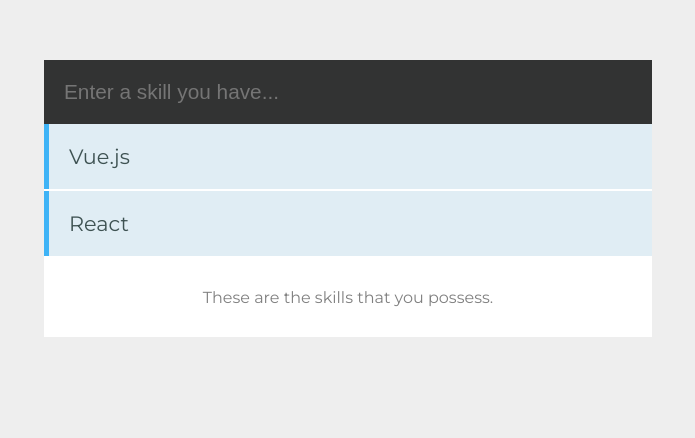
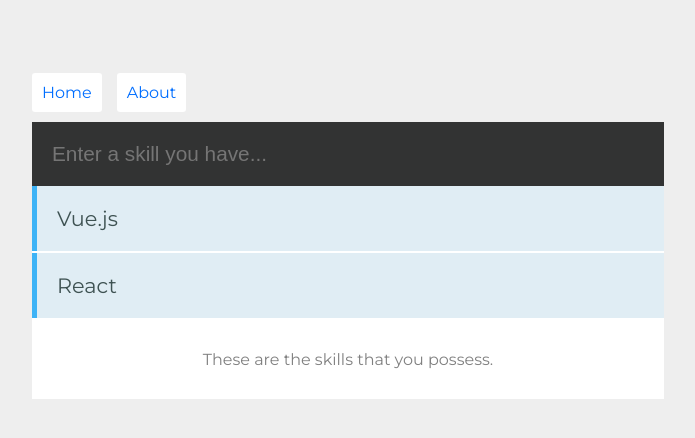
Before and after one commit to nataliecardot/vue-skills, a Vue app: page /#/ in a window 1280 px wide. Shown: the part 194-632 px from the top of the page, without its empty margins (292-987 px from the left). Built offline with nearby package versions, Linux system fonts and the light colour scheme; a small style sheet from the web is missing.

Commit message:
Add vue-router

```diff
--- a/package.json
+++ b/package.json
@@ -10,7 +10,8 @@
   "dependencies": {
     "core-js": "^3.4.4",
     "vee-validate": "2.2.15",
-    "vue": "^2.6.10"
+    "vue": "^2.6.10",
+    "vue-router": "^3.1.5"
   },
   "devDependencies": {
     "@vue/cli-plugin-babel": "^4.1.0",
--- a/src/App.vue
+++ b/src/App.vue
@@ -1,14 +1,20 @@
 <template>
   <div id="app">
-    <Skills />
+    <nav>
+      <router-link to="/">Home</router-link>
+      <router-link to="/about">About</router-link>
+    </nav>
+
+    <!-- Have to use this wherever you want router to display template -->
+    <router-view />
   </div>
 </template>
 
 <script>
-import Skills from "./components/Skills.vue";
+import Skills from './components/Skills.vue';
 
 export default {
-  name: "app",
+  name: 'app',
   components: {
     Skills
   }
@@ -16,14 +22,19 @@
 </script>
 
 <style>
-@import url("https://fonts.googleapis.com/css?family=Montserrat:400,700");
+@import url('https://fonts.googleapis.com/css?family=Montserrat:400,700');
+
+* {
+  box-sizing: border-box;
+}
+
 body {
   background-color: #eee;
-  font-family: "Montserrat", sans-serif;
+  font-family: 'Montserrat', sans-serif;
   /* display; flex along with setting auto margin for flex item causes it to be centered */
-  display: flex;
-  margin: 0;
-  padding: 2rem;
+  display: grid;
+  justify-items: center;
+  padding-top: 50px;
 }
 
 body,
@@ -36,7 +47,16 @@
   margin: auto;
 }
 
-* {
-  box-sizing: border-box;
+nav {
+  padding: 20px 20px 20px 0;
+}
+
+nav a {
+  padding: 10px;
+  text-decoration: none;
+  background: #fff;
+  border-radius: 3px;
+  color: rgb(0, 110, 255);
+  margin-right: 15px;
 }
 </style>
--- /dev/null
+++ b/src/components/About.vue
@@ -0,0 +1,6 @@
+<template>
+  <div class="about">
+    <h1>About</h1>
+    <p>Bla bla bla</p>
+  </div>
+</template>
--- a/src/main.js
+++ b/src/main.js
@@ -1,11 +1,13 @@
 import Vue from 'vue';
 import App from './App.vue';
 import VeeValidate from 'vee-validate';
+import router from './router';
 
 Vue.use(VeeValidate);
 
 Vue.config.productionTip = false;
 
 new Vue({
+  router,
   render: h => h(App)
 }).$mount('#app');
--- /dev/null
+++ b/src/router.js
@@ -0,0 +1,21 @@
+import Vue from 'vue';
+import Router from 'vue-router';
+import Skills from './components/Skills.vue';
+import About from './components/About.vue';
+
+Vue.use(Router);
+
+export default new Router({
+  routes: [
+    {
+      path: '/',
+      name: 'skills',
+      component: Skills
+    },
+    {
+      path: '/about',
+      name: 'about',
+      component: About
+    }
+  ]
+});
```
Also changed, not shown: 1 other file (tests, documents, lock files or other folders).
